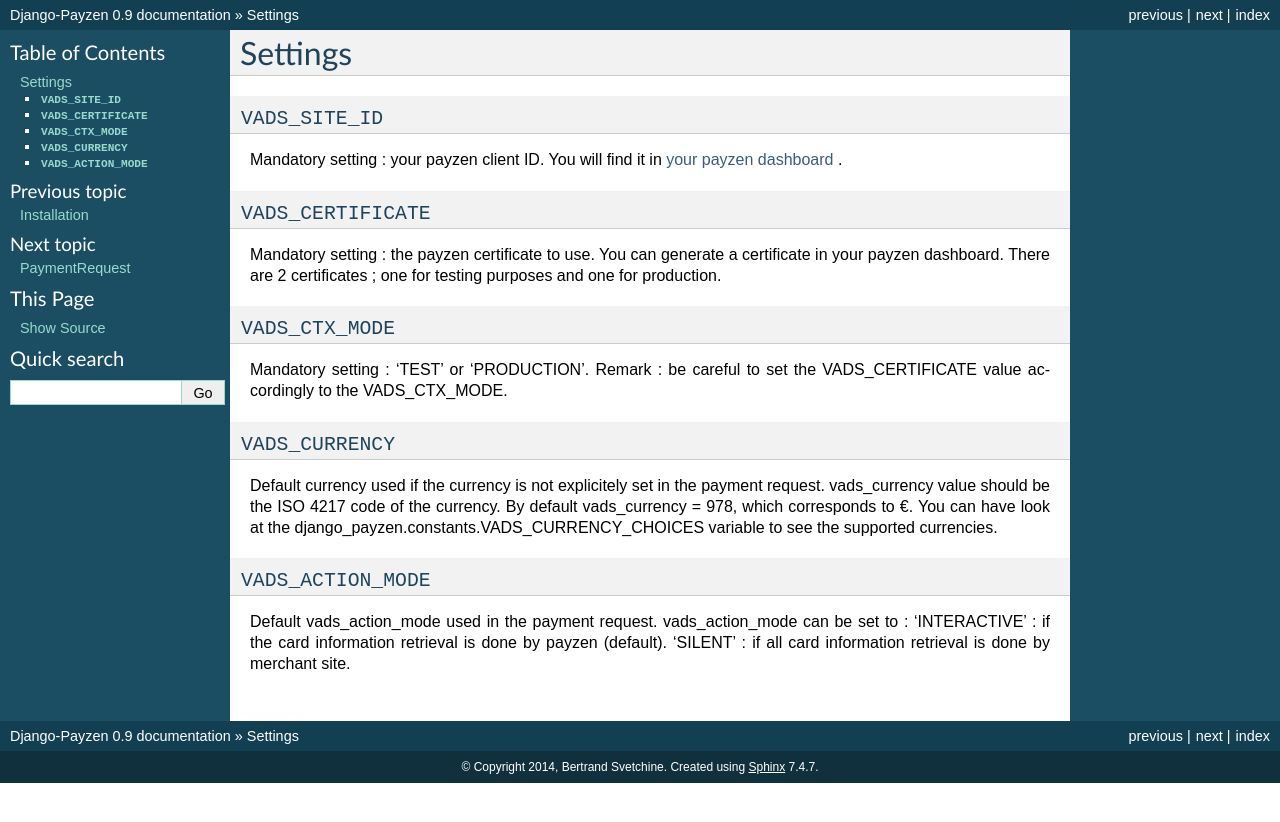
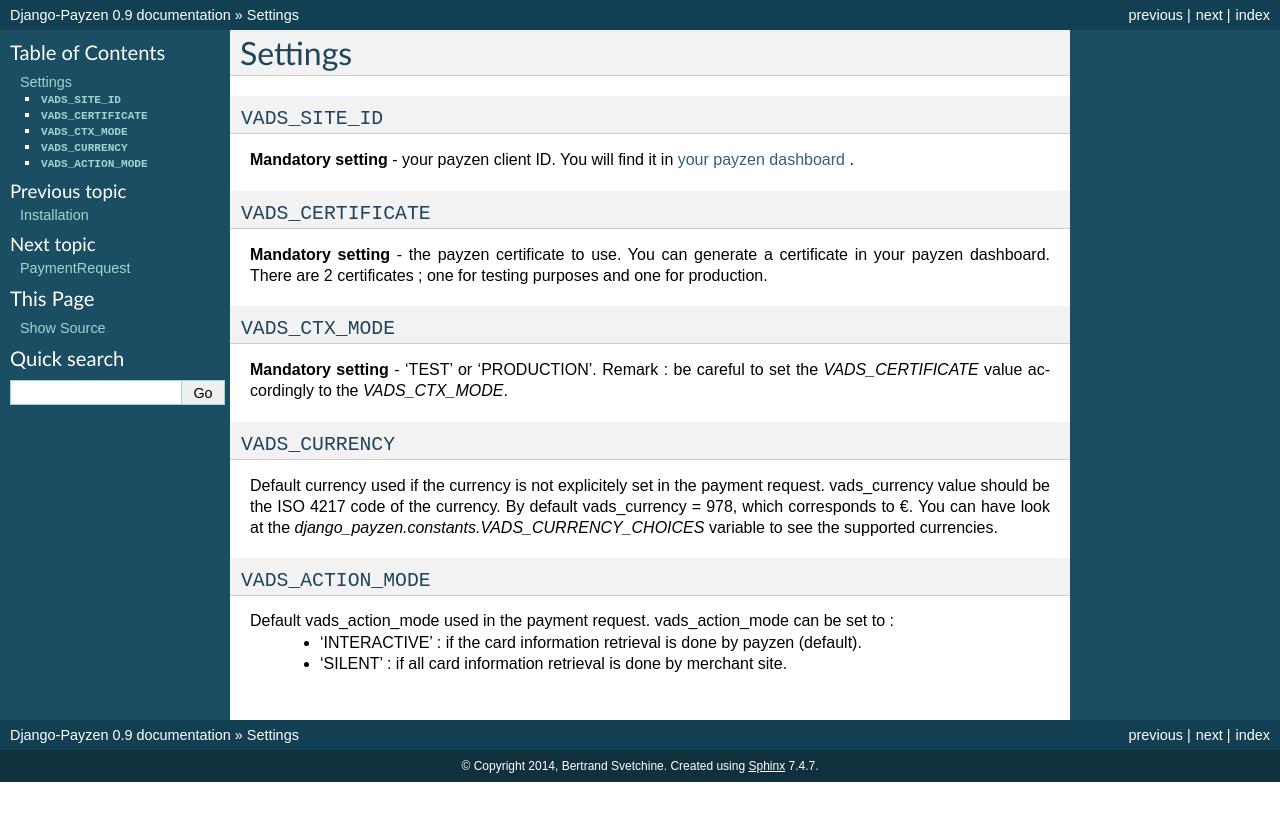
Before and after one commit to bsvetchine/django-payzen, a Sphinx documentation site: the page built from docs/settings.rst, in a window 1280 px wide. Shown: the top 822 px of the page. Built offline with Sphinx 7.4.7, drawn with Linux system fonts in a browser that asks for light colours.

Commit message:
docs - sphynx syntax.

```diff
--- a/docs/installation.rst
+++ b/docs/installation.rst
@@ -12,7 +12,7 @@ Installation
 
 Edit your django settings.py and add django_payzen in your INSTALLED_APPS.
 
-2. Configure your :doc:`django-payzen settings /settings`.
+2. Configure your :doc:`django-payzen settings </settings>` .
 
 In your settings.py file, add the settings specific to django-payzen.
 
--- a/docs/settings.rst
+++ b/docs/settings.rst
@@ -6,21 +6,21 @@ Settings
 ``VADS_SITE_ID``
 ----------------
 
-Mandatory setting : your payzen client ID. You will find it in `your payzen dashboard <https://secure.payzen.eu/vads-merchant/>`_ .
+**Mandatory setting** - your payzen client ID. You will find it in `your payzen dashboard <https://secure.payzen.eu/vads-merchant/>`_ .
 
 .. _settings_vads_certificate
 
 ``VADS_CERTIFICATE``
 --------------------
 
-Mandatory setting : the payzen certificate to use. You can generate a certificate in your payzen dashboard. There are 2 certificates ; one for testing purposes and one for production.
+**Mandatory setting** - the payzen certificate to use. You can generate a certificate in your payzen dashboard. There are 2 certificates ; one for testing purposes and one for production.
 
 .. _settings_vads_ctx_mode
 
 ``VADS_CTX_MODE``
 -----------------
 
-Mandatory setting : 'TEST' or 'PRODUCTION'. Remark : be careful to set the VADS_CERTIFICATE value accordingly to the VADS_CTX_MODE.
+**Mandatory setting** - 'TEST' or 'PRODUCTION'. Remark : be careful to set the *VADS_CERTIFICATE* value accordingly to the *VADS_CTX_MODE*.
 
 .. _settings_vads_currency
 
@@ -28,7 +28,7 @@ Mandatory setting : 'TEST' or 'PRODUCTION'. Remark : be careful to set the VADS_
 -----------------
 
 Default currency used if the currency is not explicitely set in the payment request. vads_currency value should be the ISO 4217 code of the currency. By default vads_currency = 978, which corresponds to €.
-You can have look at the django_payzen.constants.VADS_CURRENCY_CHOICES variable to see the supported currencies.
+You can have look at the *django_payzen.constants.VADS_CURRENCY_CHOICES* variable to see the supported currencies.
 
 .. _settings_vads_action_mode
 
@@ -36,5 +36,5 @@ You can have look at the django_payzen.constants.VADS_CURRENCY_CHOICES variable
 --------------------
 
 Default vads_action_mode used in the payment request. vads_action_mode can be set to :
-'INTERACTIVE' : if the card information retrieval is done by payzen (default).
-'SILENT' : if all card information retrieval is done by merchant site.
+ * 'INTERACTIVE' : if the card information retrieval is done by payzen (default).
+ * 'SILENT' : if all card information retrieval is done by merchant site.
--- a/docs/testing.rst
+++ b/docs/testing.rst
@@ -11,7 +11,7 @@ Testing
 
 If you want to test django-payzen locally and you don't have a public IP you need to expose your localhost over internet to be able to received the payzen payment response request.
 
-You can use a tool like ngrok https://ngrok.com/ . Ngrok will give you a public url from wich you can access to your localhost server.
+You can use a tool like `ngrok <https://ngrok.com/>`_ . Ngrok will give you a public url from wich you can access to your localhost server.
 
 Then you need either to edit your serveur notifications urls or to specify explicitely the notification url in your payment request (recommended).
 
```
Also changed, not shown: docs/payment_request.rst (+6 -5 lines), docs/template_tag.rst (+4 -4 lines).
